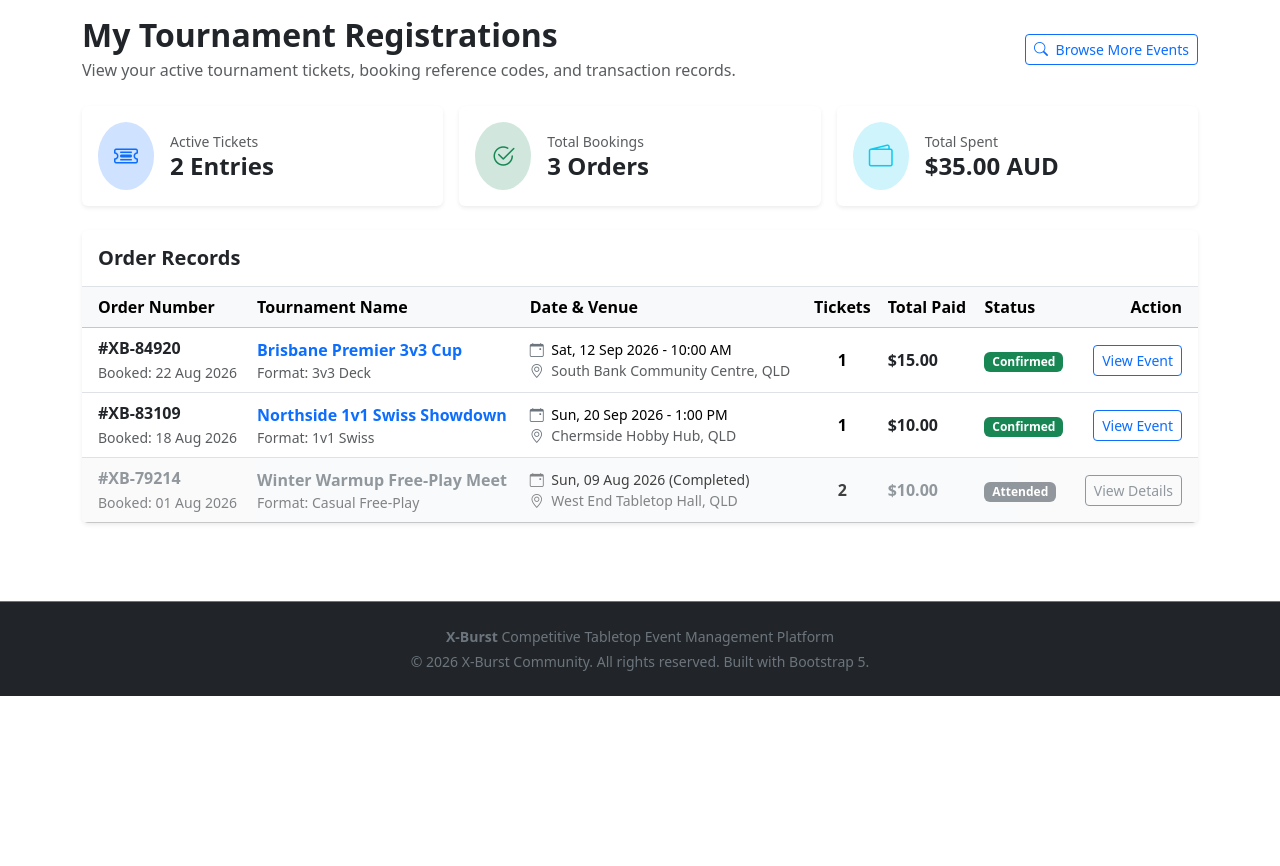
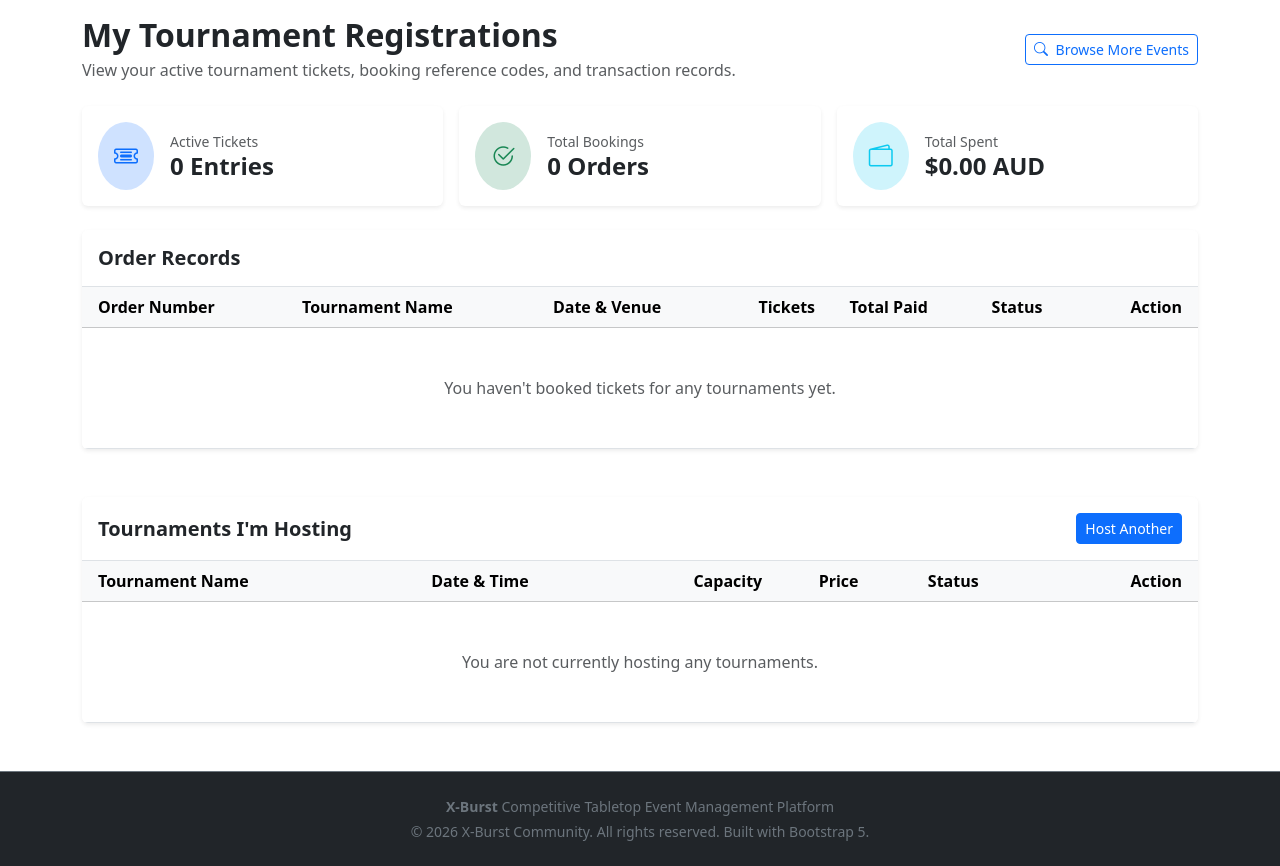
Before and after one commit to BenMuir/a2_in4_Tu_11_S517_Anshul_17, a Flask app: page /booking-history in a window 1280 px wide. Shown: the part 104-970 px from the top of the page. Before the commit the page ends 800 px from the top, so only its background shows below. Run offline with Flask 3, Linux system fonts and the light colour scheme; the visitor is signed in with stand-in values (Sample User, id 1); data that the repository does not hold is empty.

Commit message:
feat: make booking history dashboard dynamic

```diff
--- a/beyblade/templates/booking-history.html
+++ b/beyblade/templates/booking-history.html
@@ -32,6 +32,14 @@ endblock %} {% block content %}
     </a>
   </div>
 
+  <!-- JINJA CALCULATIONS: Tally up user's metrics dynamically -->
+  {% set total_bookings = current_user.bookings|length %} {% set ns =
+  namespace(total_spent=0, active_tickets=0) %} {% for booking in
+  current_user.bookings %} {% set ns.total_spent = ns.total_spent +
+  booking.total_paid %} {% if booking.status == 'confirmed' %} {% set
+  ns.active_tickets = ns.active_tickets + booking.quantity %} {% endif %} {%
+  endfor %}
+
   <!-- Account Registration Metrics -->
   <div class="row g-3 mb-4">
     <div class="col-sm-6 col-lg-4">
@@ -42,7 +50,7 @@ endblock %} {% block content %}
           </div>
           <div>
             <div class="text-muted small">Active Tickets</div>
-            <h4 class="fw-bold mb-0">2 Entries</h4>
+            <h4 class="fw-bold mb-0">{{ ns.active_tickets }} Entries</h4>
           </div>
         </div>
       </div>
@@ -56,7 +64,7 @@ endblock %} {% block content %}
           </div>
           <div>
             <div class="text-muted small">Total Bookings</div>
-            <h4 class="fw-bold mb-0">3 Orders</h4>
+            <h4 class="fw-bold mb-0">{{ total_bookings }} Orders</h4>
           </div>
         </div>
       </div>
@@ -70,15 +78,17 @@ endblock %} {% block content %}
           </div>
           <div>
             <div class="text-muted small">Total Spent</div>
-            <h4 class="fw-bold mb-0">$35.00 AUD</h4>
+            <h4 class="fw-bold mb-0">
+              ${{ "%.2f"|format(ns.total_spent) }} AUD
+            </h4>
           </div>
         </div>
       </div>
     </div>
   </div>
 
-  <!-- Order Records Table -->
-  <div class="card border-0 shadow-sm overflow-hidden">
+  <!-- Order Records Table (Registrations) -->
+  <div class="card border-0 shadow-sm overflow-hidden mb-5">
     <div class="card-header bg-white py-3 border-bottom">
       <h5 class="card-title fw-bold mb-0">Order Records</h5>
     </div>
@@ -96,116 +106,150 @@ endblock %} {% block content %}
           </tr>
         </thead>
         <tbody>
-          <!-- Active Confirmed Booking -->
-          <tr>
+          {% for booking in current_user.bookings %}
+          <tr
+            class="{% if booking.status != 'confirmed' %}table-light opacity-75{% endif %}"
+          >
             <td class="ps-3">
-              <span class="fw-semibold text-dark">#XB-84920</span><br />
-              <span class="text-muted small">Booked: 22 Aug 2026</span>
+              <span
+                class="fw-semibold {% if booking.status == 'confirmed' %}text-dark{% else %}text-secondary{% endif %}"
+                >#{{ booking.order_ref }}</span
+              ><br />
+              <span class="text-muted small"
+                >Booked: {{ booking.created_at.strftime('%d %b %Y') }}</span
+              >
             </td>
             <td>
               <a
-                href="{{ url_for('main.event_details') }}"
-                class="fw-bold text-decoration-none text-primary"
+                href="{{ url_for('main.event_details', id=booking.tournament.id) }}"
+                class="fw-bold text-decoration-none {% if booking.status == 'confirmed' %}text-primary{% else %}text-secondary{% endif %}"
               >
-                Brisbane Premier 3v3 Cup
+                {{ booking.tournament.title }}
               </a>
-              <div class="small text-muted">Format: 3v3 Deck</div>
+              <div class="small text-muted">
+                Format: {{ booking.tournament.category|title }}
+              </div>
             </td>
             <td class="small">
               <div>
-                <i class="bi bi-calendar-event me-1 text-secondary"></i>
-                Sat, 12 Sep 2026 - 10:00 AM
+                <i
+                  class="bi bi-calendar-event me-1 {% if booking.status == 'confirmed' %}text-secondary{% else %}text-muted{% endif %}"
+                ></i>
+                {{ booking.tournament.start_time.strftime('%a, %d %b %Y - %I:%M
+                %p') }}
               </div>
               <div class="text-muted">
-                <i class="bi bi-geo-alt me-1 text-secondary"></i> South Bank
-                Community Centre, QLD
+                <i
+                  class="bi bi-geo-alt me-1 {% if booking.status == 'confirmed' %}text-secondary{% else %}text-muted{% endif %}"
+                ></i>
+                {{ booking.tournament.venue }}
               </div>
             </td>
-            <td class="text-center fw-bold">1</td>
-            <td class="fw-semibold text-dark">$15.00</td>
-            <td><span class="badge bg-success">Confirmed</span></td>
+            <td class="text-center fw-bold">{{ booking.quantity }}</td>
+            <td
+              class="fw-semibold {% if booking.status == 'confirmed' %}text-dark{% else %}text-secondary{% endif %}"
+            >
+              ${{ "%.2f"|format(booking.total_paid) }}
+            </td>
+            <td>
+              {% if booking.status == 'confirmed' %}
+              <span class="badge bg-success">Confirmed</span>
+              {% elif booking.status == 'attended' %}
+              <span class="badge bg-secondary">Attended</span>
+              {% else %}
+              <span class="badge bg-danger">Cancelled</span>
+              {% endif %}
+            </td>
             <td class="text-end pe-3">
               <a
-                href="{{ url_for('main.event_details') }}"
-                class="btn btn-outline-primary btn-sm"
-                >View Event</a
-              >
-            </td>
-          </tr>
-
-          <!-- Confirmed Entry to a Sold-Out Event -->
-          <tr>
-            <td class="ps-3">
-              <span class="fw-semibold text-dark">#XB-83109</span><br />
-              <span class="text-muted small">Booked: 18 Aug 2026</span>
-            </td>
-            <td>
-              <a
-                href="{{ url_for('main.event_details') }}"
-                class="fw-bold text-decoration-none text-primary"
-              >
-                Northside 1v1 Swiss Showdown
-              </a>
-              <div class="small text-muted">Format: 1v1 Swiss</div>
-            </td>
-            <td class="small">
-              <div>
-                <i class="bi bi-calendar-event me-1 text-secondary"></i>
-                Sun, 20 Sep 2026 - 1:00 PM
-              </div>
-              <div class="text-muted">
-                <i class="bi bi-geo-alt me-1 text-secondary"></i> Chermside
-                Hobby Hub, QLD
-              </div>
-            </td>
-            <td class="text-center fw-bold">1</td>
-            <td class="fw-semibold text-dark">$10.00</td>
-            <td><span class="badge bg-success">Confirmed</span></td>
-            <td class="text-end pe-3">
-              <a
-                href="{{ url_for('main.event_details') }}"
-                class="btn btn-outline-primary btn-sm"
-                >View Event</a
-              >
-            </td>
-          </tr>
-
-          <!-- Concluded / Past Event Record -->
-          <tr class="table-light opacity-75">
-            <td class="ps-3">
-              <span class="fw-semibold text-secondary">#XB-79214</span><br />
-              <span class="text-muted small">Booked: 01 Aug 2026</span>
-            </td>
-            <td>
-              <a
-                href="{{ url_for('main.event_details') }}"
-                class="fw-bold text-decoration-none text-secondary"
-              >
-                Winter Warmup Free-Play Meet
-              </a>
-              <div class="small text-muted">Format: Casual Free-Play</div>
-            </td>
-            <td class="small">
-              <div>
-                <i class="bi bi-calendar-event me-1 text-muted"></i> Sun, 09 Aug
-                2026 (Completed)
-              </div>
-              <div class="text-muted">
-                <i class="bi bi-geo-alt me-1 text-muted"></i> West End Tabletop
-                Hall, QLD
-              </div>
-            </td>
-            <td class="text-center fw-bold">2</td>
-            <td class="fw-semibold text-secondary">$10.00</td>
-            <td><span class="badge bg-secondary">Attended</span></td>
-            <td class="text-end pe-3">
-              <a
-                href="{{ url_for('main.event_details') }}"
-                class="btn btn-outline-secondary btn-sm"
+                href="{{ url_for('main.event_details', id=booking.tournament.id) }}"
+                class="btn {% if booking.status == 'confirmed' %}btn-outline-primary{% else %}btn-outline-secondary{% endif %} btn-sm"
                 >View Details</a
               >
             </td>
           </tr>
+          {% else %}
+          <tr>
+            <td colspan="7" class="text-center py-5 text-muted">
+              You haven't booked tickets for any tournaments yet.
+            </td>
+          </tr>
+          {% endfor %}
+        </tbody>
+      </table>
+    </div>
+  </div>
+
+  <!-- Hosted Tournaments Table -->
+  <div class="card border-0 shadow-sm overflow-hidden mb-4">
+    <div
+      class="card-header bg-white py-3 border-bottom d-flex justify-content-between align-items-center"
+    >
+      <h5 class="card-title fw-bold mb-0">Tournaments I'm Hosting</h5>
+      <a
+        href="{{ url_for('main.create_event') }}"
+        class="btn btn-sm btn-primary"
+        >Host Another</a
+      >
+    </div>
+    <div class="table-responsive">
+      <table class="table table-hover align-middle mb-0">
+        <thead class="table-light">
+          <tr>
+            <th scope="col" class="ps-3">Tournament Name</th>
+            <th scope="col">Date & Time</th>
+            <th scope="col" class="text-center">Capacity</th>
+            <th scope="col">Price</th>
+            <th scope="col">Status</th>
+            <th scope="col" class="text-end pe-3">Action</th>
+          </tr>
+        </thead>
+        <tbody>
+          {% for tourney in current_user.tournaments_hosted %}
+          <tr>
+            <td class="ps-3">
+              <a
+                href="{{ url_for('main.event_details', id=tourney.id) }}"
+                class="fw-bold text-decoration-none text-primary"
+              >
+                {{ tourney.title }}
+              </a>
+              <div class="small text-muted">
+                Listed: {{ tourney.created_at.strftime('%d %b %Y') }}
+              </div>
+            </td>
+            <td class="small">
+              {{ tourney.start_time.strftime('%a, %d %b %Y - %I:%M %p') }}
+            </td>
+            <td class="text-center fw-bold">{{ tourney.capacity }}</td>
+            <td class="fw-semibold text-dark">
+              {% if tourney.price == 0 %}Free{% else %}${{
+              "%.2f"|format(tourney.price) }}{% endif %}
+            </td>
+            <td>
+              {% if tourney.status == 'open' %}
+              <span class="badge bg-success">Open</span>
+              {% elif tourney.status == 'sold_out' %}
+              <span class="badge bg-warning text-dark">Sold Out</span>
+              {% else %}
+              <span class="badge bg-secondary">{{ tourney.status|title }}</span>
+              {% endif %}
+            </td>
+            <td class="text-end pe-3">
+              <a
+                href="{{ url_for('main.event_details', id=tourney.id) }}"
+                class="btn btn-outline-primary btn-sm"
+                >Manage Event</a
+              >
+            </td>
+          </tr>
+          {% else %}
+          <tr>
+            <td colspan="6" class="text-center py-5 text-muted">
+              You are not currently hosting any tournaments.
+            </td>
+          </tr>
+          {% endfor %}
         </tbody>
       </table>
     </div>
```
